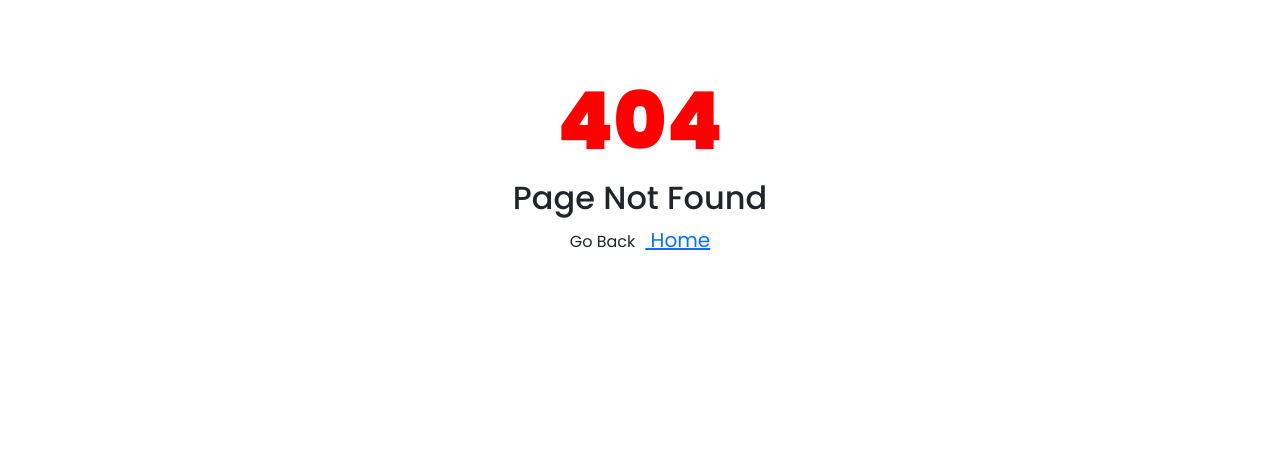
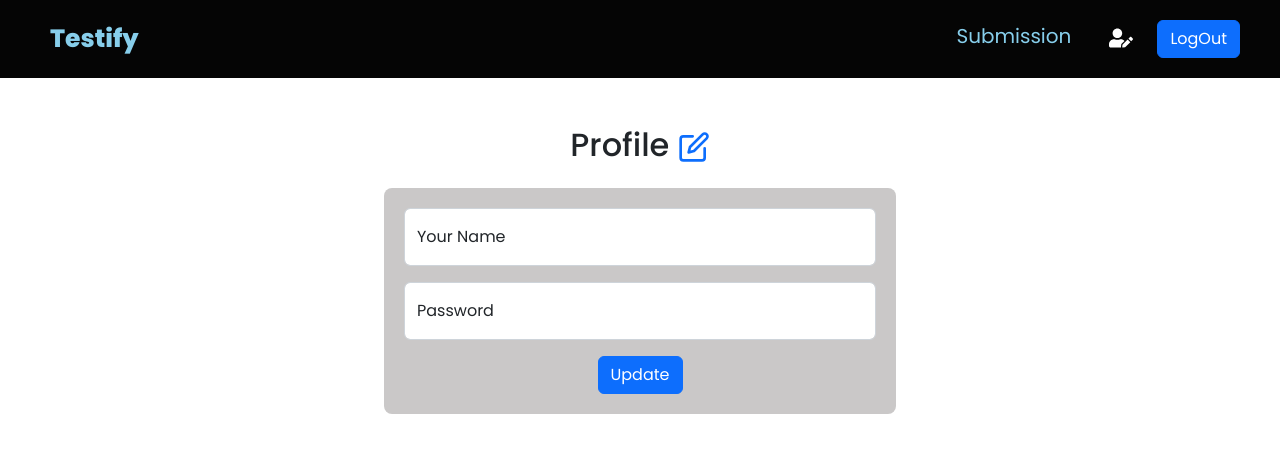
Before and after one commit to Sazzad19/testify, a React (Create React App) app in the folder testify-front/: page /profile/edit in a window 1280 px wide. Before the commit this address had no page. Shown: the top 452 px of the page. Built offline with nearby package versions, Linux system fonts and the light colour scheme; sample sign-in values are in the browser's storage.

Commit message:
edit profile page

```diff
--- a/testify-front/src/Router/PrivateRoute/PrivateRoute.js
+++ b/testify-front/src/Router/PrivateRoute/PrivateRoute.js
@@ -5,7 +5,7 @@ import { Navigate, useLocation } from 'react-router-dom';
 const PrivateRoute = ({children}) => {
     const location = useLocation();
     const userType = localStorage.getItem('userType');
-        if(userType == 'student'){
+        if(userType === 'student'){
             return children
         }
         return <Navigate to='/' state={{from: location}} replace ></Navigate>
--- a/testify-front/src/Router/Router/Router.js
+++ b/testify-front/src/Router/Router/Router.js
@@ -6,6 +6,7 @@ import EditAssessments from "../../components/EditAssessments/EditAssessments";
 import Home from "../../components/Home/Home";
 import Login from "../../components/Login/Login";
 import NotFound from "../../components/NotFound/NotFound";
+import ProfileEdit from "../../components/ProfileEdit/ProfileEdit";
 import QuizDetails from "../../components/QuizDetails/QuizDetails";
 import SignUp from "../../components/SignUp/SignUp";
 import AssessmentDetalis from "../../components/Student/AssessmentDetails/AssessmentDetalis";
@@ -61,6 +62,10 @@ import TeacherPrivateRoure from "../TeacherPrivateRoute/TeacherPrivateRoure";
           element: <CommonPrivateRoute><SubmissionList></SubmissionList></CommonPrivateRoute>
         },
         {
+          path: 'profile/edit',
+          element: <CommonPrivateRoute><ProfileEdit></ProfileEdit></CommonPrivateRoute>
+        },
+        {
           path: 'submission/assessmentsMark/:id',
           element: <TeacherPrivateRoure><AssessmentMarks></AssessmentMarks></TeacherPrivateRoure>
         },
--- a/testify-front/src/components/Header/Header.js
+++ b/testify-front/src/components/Header/Header.js
@@ -1,11 +1,12 @@
 import React, { useContext, useState } from "react";
 import { NavLink, useNavigate } from "react-router-dom";
+import { FaUserEdit } from "react-icons/fa";
 import { UserContext } from "../../Context/UserProvider/UserProvider";
 import "./Header.css";
 
 const Header = () => {
   const [open, setOpen] = useState(false);
-  const {user, setUser} = useContext(UserContext);
+  const {setUser} = useContext(UserContext);
   const token = localStorage.getItem('token');
   const userType = localStorage.getItem('userType');
 
@@ -85,12 +86,18 @@ const Header = () => {
     }
 
 {userType ?
-              <button
+             <>
+             <NavLink to='profile/edit'>
+               <FaUserEdit title="Profile Edit" className="text-white mx-2 fs-4"></   FaUserEdit>
+             </NavLink>
+             <button
               className='btn btn-primary ms-3'
             onClick={logOut}
             >
               LogOut
-            </button>:
+            </button>
+
+             </> :
             <></>
     }
 
--- /dev/null
+++ b/testify-front/src/components/ProfileEdit/ProfileEdit.css
@@ -0,0 +1,7 @@
+.profile{
+    background-color: rgb(202, 200, 200);
+    width: 40%;
+    padding: 20px;
+    margin: auto;
+    border-radius: 8px;
+}
--- /dev/null
+++ b/testify-front/src/components/ProfileEdit/ProfileEdit.js
@@ -0,0 +1,85 @@
+import React, { useContext } from 'react';
+import './ProfileEdit.css'
+import { FiEdit } from "react-icons/fi";
+import FloatingLabel from 'react-bootstrap/FloatingLabel';
+import Form from 'react-bootstrap/Form';
+import { UserContext } from '../../Context/UserProvider/UserProvider';
+
+const ProfileEdit = () => {
+    const {user} = useContext(UserContext);
+    const userType = localStorage.getItem('userType');
+
+    const handleUpdate= (event)=>{
+        event.preventDefault();
+        let allUserInfo;
+        const form = event.target;
+        if(userType=== 'student')
+        {
+          allUserInfo = {
+            name: form.name.value,
+            password: form.password.value,
+            class: form.classNumber.value,
+
+        }
+      }
+        else{
+           allUserInfo = {
+            name: form.name.value,
+            password: form.password.value,
+
+        }
+      }
+
+    //   fetch('http://localhost:5000/api/signup',{
+    //     method: 'POST',
+    //     headers: {
+    //         'content-type': 'application/json'
+    //     },
+    //     body: JSON.stringify(allUserInfo)
+    // })
+    // .then(res => res.json())
+    // .then(data =>{
+
+    // })
+      }
+
+    return (
+        <div className='mt-5'>
+            <h2 className='my-4  text-center'>Profile <FiEdit className='text-primary'></FiEdit></h2>
+            <form onSubmit={handleUpdate} className='profile'>
+                <FloatingLabel
+                    controlId="floatingInput"
+                    label="Your Name"
+                    className="mb-3"
+                >
+                    <Form.Control
+                    defaultValue={user?.name}
+                    type="text" placeholder="Your Name" />
+                </FloatingLabel>
+                {
+                    userType === 'student' &&
+                    <FloatingLabel
+                    controlId="floatingInput"
+                    label="Class"
+                    className="mb-3"
+                >
+                    <Form.Control defaultValue={user?.class} type="text" placeholder="class" />
+                </FloatingLabel>
+                }
+
+                <FloatingLabel
+                    controlId="floatingInput"
+                    label="Password"
+                    className="mb-3"
+                >
+                    <Form.Control  defaultValue={user?.password} type="password" placeholder="password" />
+                </FloatingLabel>
+                <div className='d-flex justify-content-center'>
+                <button className='btn btn-primary'>Update</button>
+                </div>
+            </form>
+        </div>
+    );
+};
+
+export default ProfileEdit;
```
